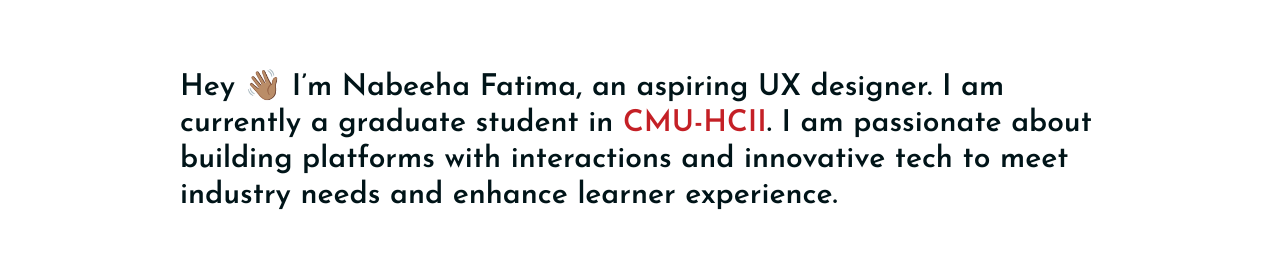
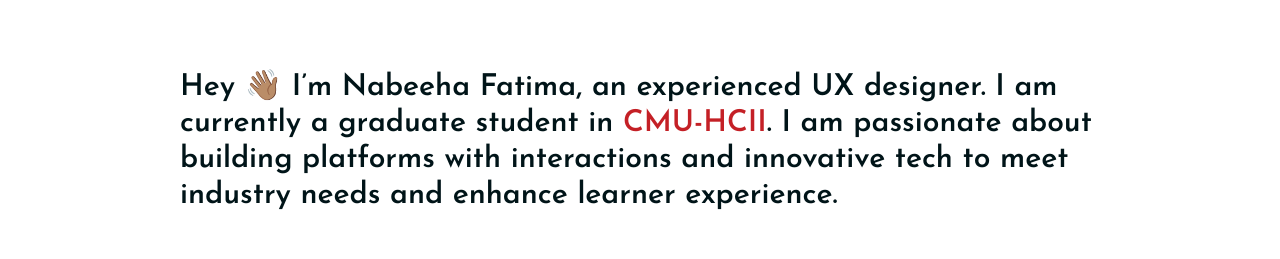
Before and after one commit to nhaque/nhaque.github.io, a plain HTML site: page index.html in a window 1280 px wide. Shown: the part 142-401 px from the top of the page. Drawn offline with Linux system fonts and the light colour scheme.

Commit message:
index changed

```diff
--- a/index.html
+++ b/index.html
@@ -63,7 +63,7 @@
 		<div class="container text-center">
 			<div class="row">
 				<div class="col-xl-10 offset-xl-1">
-					<h2 class="section-title">Hey 👋🏽 I’m Nabeeha Fatima, an aspiring UX designer. I am currently a graduate student in <a href="https://www.hcii.cmu.edu/" <span>CMU-HCII</span></a>.
+					<h2 class="section-title">Hey 👋🏽 I’m Nabeeha Fatima, an experienced UX designer. I am currently a graduate student in <a href="https://www.hcii.cmu.edu/" <span>CMU-HCII</span></a>.
 						I am passionate about building platforms with interactions and innovative tech to meet industry needs and enhance learner experience.</h2>
 					<br>
 					<br>
```
Also changed, not shown: 1 other file.
